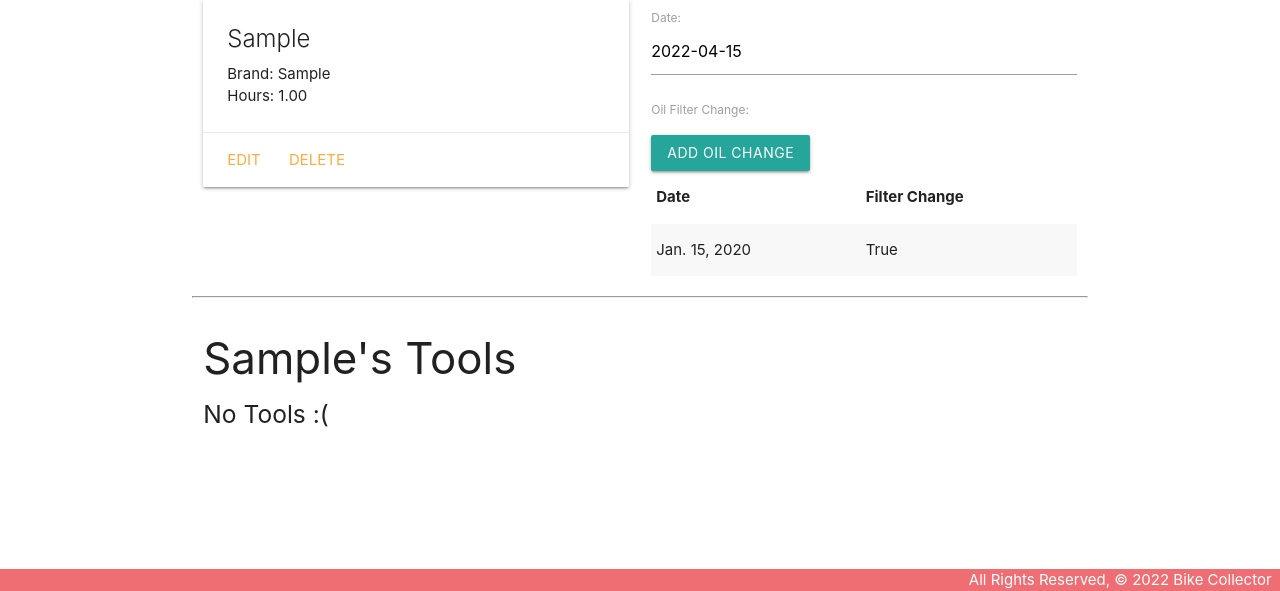
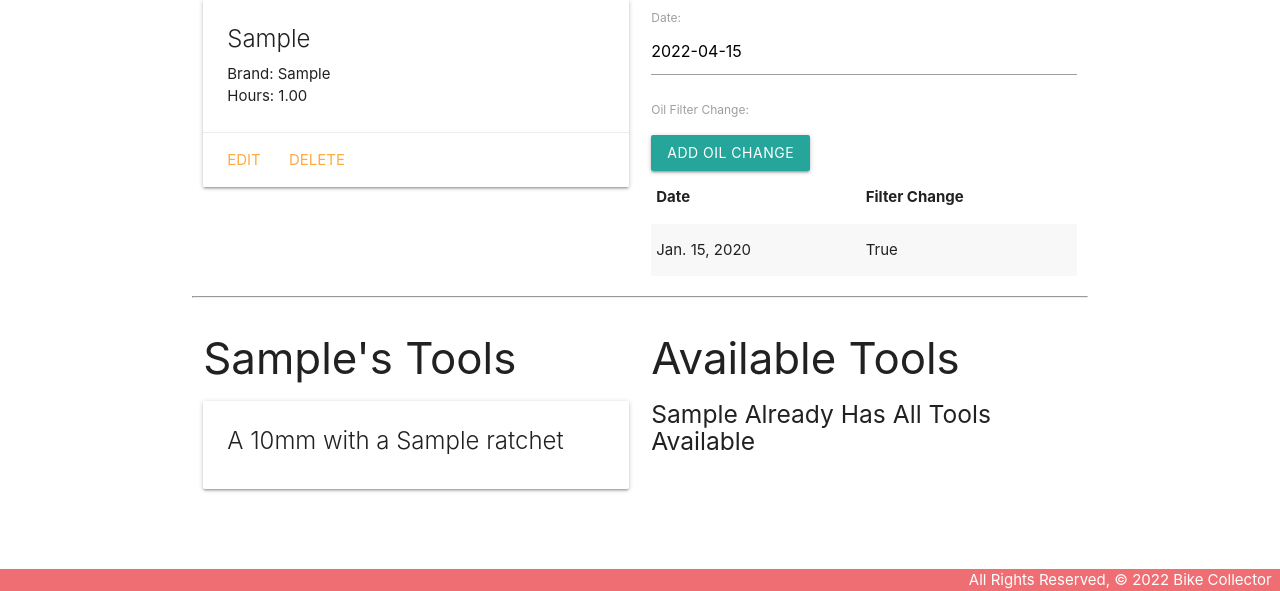
Before and after one commit to BRAKEL3SS/bike-collector, a Django app: page /bikes/1 in a window 1280 px wide. Shown: the part 209-800 px from the top of the page. Run offline with Django 4.2, Linux system fonts and the light colour scheme; tables that the repository leaves empty hold one stand-in row (values such as "Sample post").

Commit message:
adds available sockets and updates detail view

```diff
--- a/main_app/templates/bikes/detail.html
+++ b/main_app/templates/bikes/detail.html
@@ -47,18 +47,40 @@
 <div class="row">
   <div class="col s6">
     <h3>{{ bike.model }}'s Tools</h3>
-    {% if bike.sockets.count %}
-      {% for socket in bike.sockets.all %}
+    {% if bike.tools.count %}
+      {% for socket in bike.tools.all %}
         <div class="card">
           <div class="card-content">
             <span class="card-title">
-              A {{ socket.size }} with a {{ scoket.drive }} ratchet
+              A {{ socket.size }}mm with a {{ socket.drive }} ratchet
             </span>
           </div>
         </div>
       {% endfor %}
     {% else %}
       <h5>No Tools :(</h5>
+    {% endif %}
+  </div>
+  <div class="col s6">
+    <h3>Available Tools</h3>
+    {% if sockets.count %}
+      {% for socket in sockets.all %}
+        <div class="card">
+          <div class="card-content">
+            <span class="card-title">
+              A {{ socket.size }}mm with a {{ socket.drive }} ratchet
+            </span>
+          </div>
+          <div class="card-action">
+            <form action="" method="POST">
+              {% csrf_token %}
+              <button type="submit" class="btn">Add</button>
+            </form>
+          </div>
+        </div>
+      {% endfor %}
+    {% else %}
+      <h5>{{bike.model}} Already Has All Tools Available</h5>
     {% endif %}
   </div>
 </div>
--- a/main_app/views.py
+++ b/main_app/views.py
@@ -19,8 +19,10 @@ def bikes_index(request):
 
 def bikes_detail(request, bike_id):
     bike = Bike.objects.get(id=bike_id)
+    id_list = bike.tools.all().values_list('id')
+    sockets_bike_doesnt_have = Socket.objects.exclude(id__in=id_list)
     oilchange_form = OilChangeForm()
-    return render(request, 'bikes/detail.html', { 'bike': bike, 'oilchange_form': oilchange_form})
+    return render(request, 'bikes/detail.html', { 'bike': bike, 'oilchange_form': oilchange_form, 'sockets': sockets_bike_doesnt_have})
 
 def add_oilchange(request, bike_id):
     form = OilChangeForm(request.POST)
```
